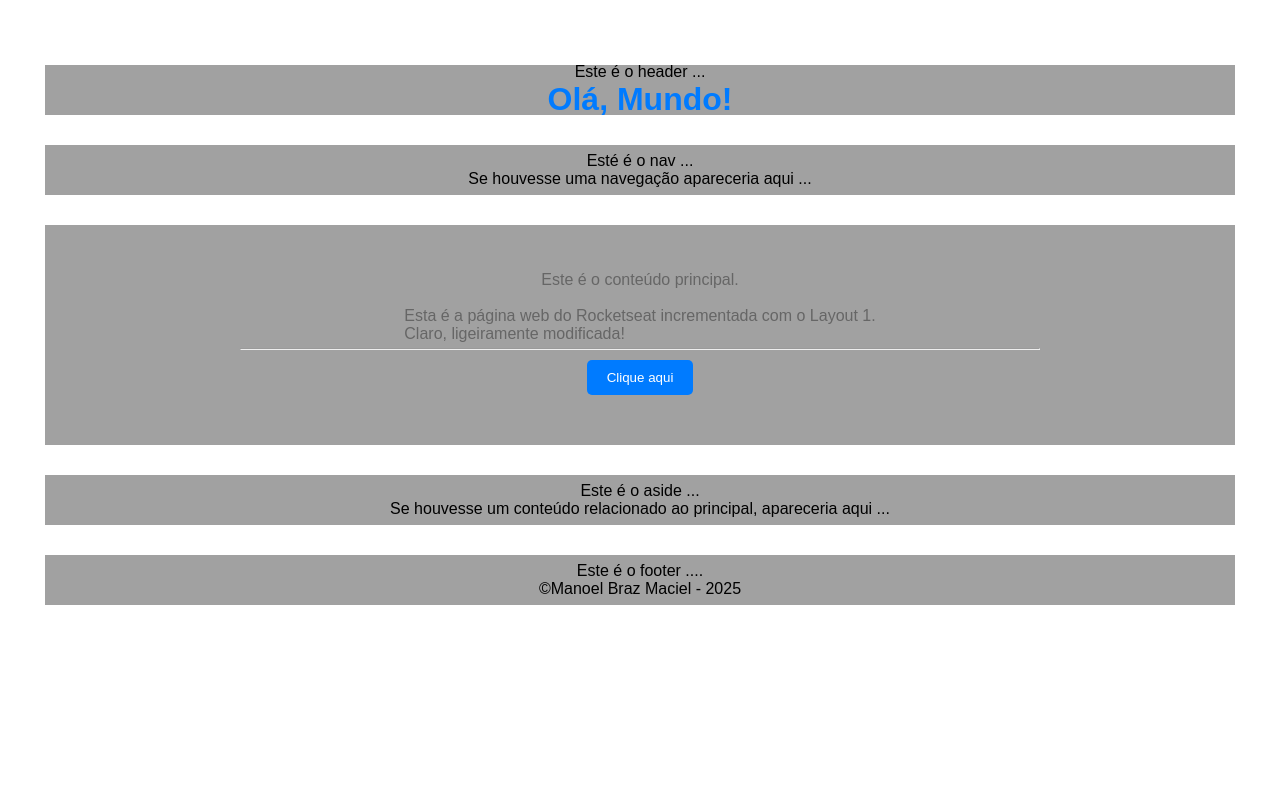
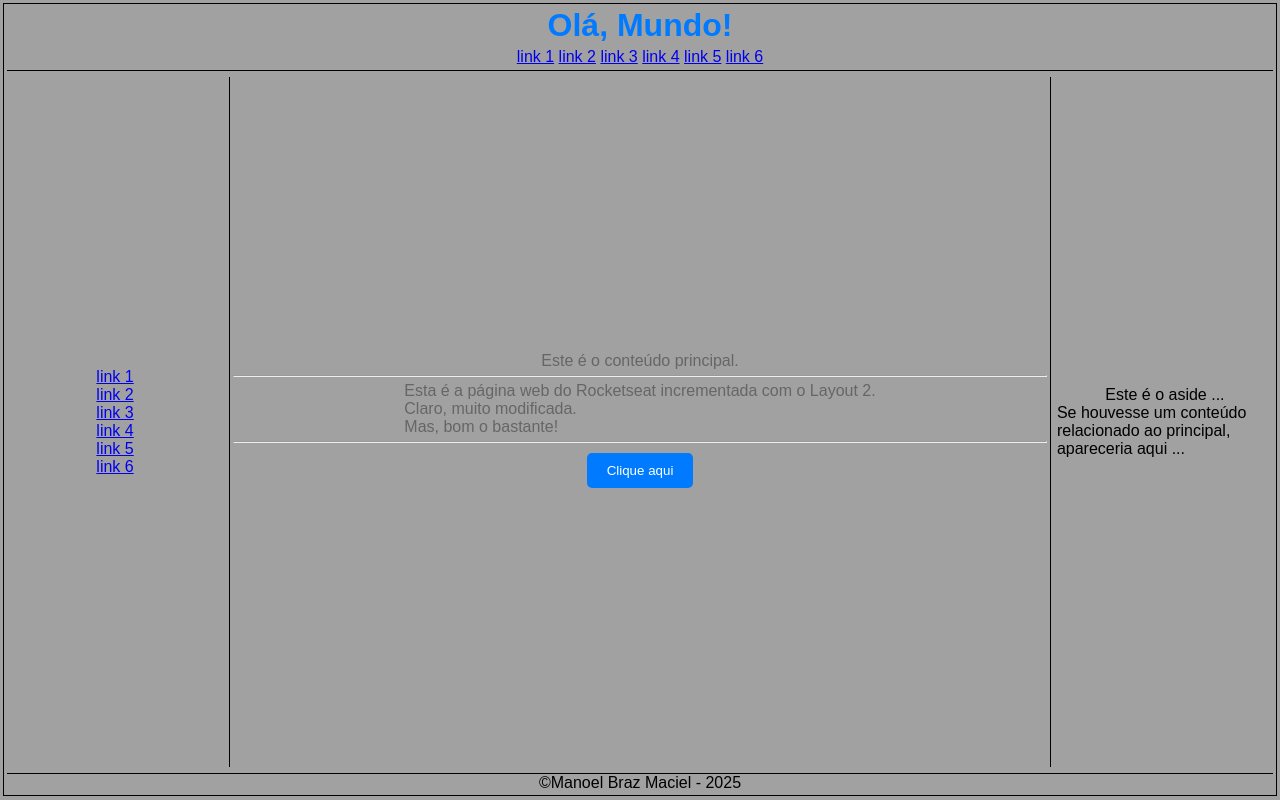
Before and after one commit to manoelmaciel/sites, a plain HTML site: page 1rocketseat/code/index.html in a window 1280 px wide. Drawn offline with Linux system fonts and the light colour scheme.

Commit message:
Rocketseat incrementado com layout2 ... Concluído!

```diff
--- a/1rocketseat/code/css/style.css
+++ b/1rocketseat/code/css/style.css
@@ -7,16 +7,17 @@
   }
 
 body {
+	background-color: #a1a1a1;
 	display: flex;
 	flex-wrap: wrap;
 	font-family: Arial, sans-serif;
-	margin: 50px 30px;
 	flex: 1 1 100vw;
+	margin: 3px;
+	border: solid 1px black;
 }
 
 header, nav, main, aside, footer {
-	margin: 15px;
-	height: 50px;
+	margin: 3px;
 	background-color: #a1a1a1;
 	display: flex;
 	flex-direction: column;
@@ -26,14 +27,38 @@ header, nav, main, aside, footer {
 }
 
 header {
+	border-bottom: solid 1px black;
   & h1 {
       	color: #007bff;
   }
+	& nav {
+		flex: 1 1 20px;
+		flex-direction: row;
+
+		& ul {
+			list-style-type: none;
+
+			& li {
+					display: inline;
+			}
+		}
+	}
 }
 
+nav {
+	flex: 1 1 200px;
+}
+
+ul {
+	list-style-type: none;
+}
 
 main {
-	height: 220px;
+	flex: 20 1 500px;
+	height: calc(100vh - 110px);
+	border-left: solid 1px black;
+  border-right: solid 1px black;
+  padding: 3px;
 
 	& p {
     color: #666;
@@ -56,7 +81,15 @@ main {
 	& hr {
 		margin: 5px;
 		height: 1px;
-		width: 800px;
+		width: 100%;
 	}
 
 }
+
+aside {
+	flex: 1 1 200px;
+}
+
+footer {
+	border-top: solid 1px black;
+}
--- a/1rocketseat/code/index.html
+++ b/1rocketseat/code/index.html
@@ -8,20 +8,35 @@
 </head>
 <body>
   <header>
-    <p>Este é o header ...</p>
     <h1>Olá, Mundo!</h1>
+    <nav>
+      <ul>
+        <li><a href="#">link 1</a></li>
+        <li><a href="#">link 2</a></li>
+        <li><a href="#">link 3</a></li>
+        <li><a href="#">link 4</a></li>
+        <li><a href="#">link 5</a></li>
+        <li><a href="#">link 6</a></li>
+      </ul>
+      </nav>
   </header>
   <nav>
-    <p>Esté é o nav ...</p>
-    <p class="description">Se houvesse uma navegação apareceria aqui ...</p>
+    <ul>
+      <li><a href="#">link 1</a></li>
+      <li><a href="#">link 2</a></li>
+      <li><a href="#">link 3</a></li>
+      <li><a href="#">link 4</a></li>
+      <li><a href="#">link 5</a></li>
+      <li><a href="#">link 6</a></li>
+    </ul>
   </nav>
   <main>
     <p class="description">Este é o conteúdo principal.</p>
-
+    <hr>
     <p id="mensagem">
-      <br>
-      Esta é a página web do Rocketseat incrementada com o Layout 1.<br>
-      Claro, ligeiramente modificada!
+      Esta é a página web do Rocketseat incrementada com o Layout 2.<br>
+      Claro, muito modificada.<br>
+      Mas, bom o bastante!
     </p>
     <hr>
     <button id="botao">Clique aqui</button>
@@ -31,7 +46,6 @@
     <p class="description">Se houvesse um conteúdo relacionado ao principal, apareceria aqui ...</p>
   </aside>
   <footer>
-    <p>Este é o footer ....</p>
     <p class="description">&copy;Manoel Braz Maciel - 2025</p>
   </footer>
   <script src="js/script.js"></script>
```
Also changed, not shown: 1 other file.
